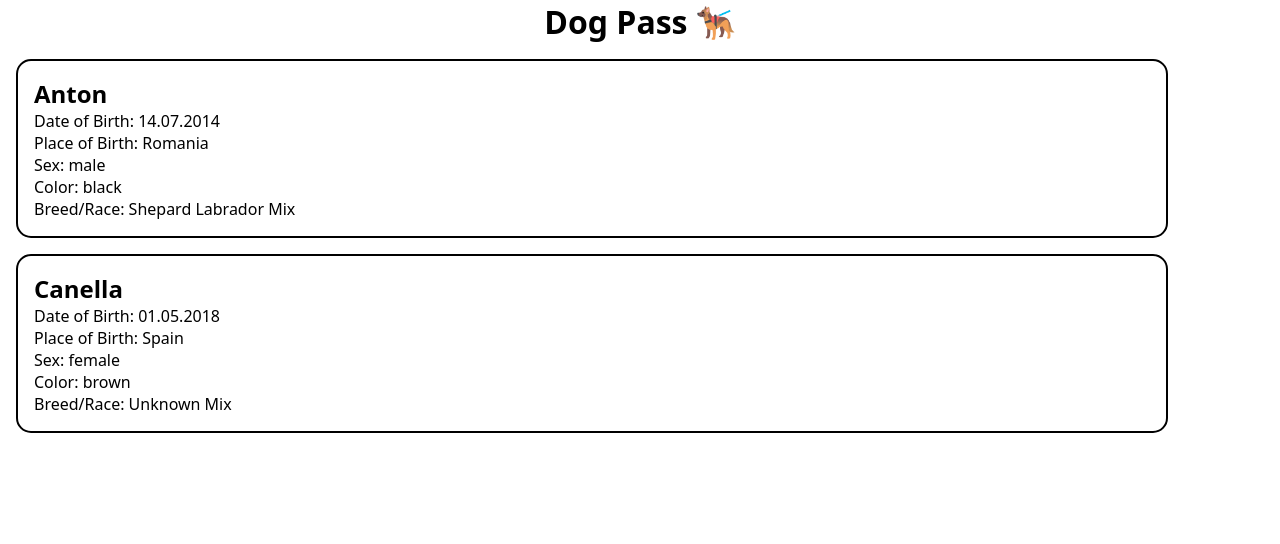
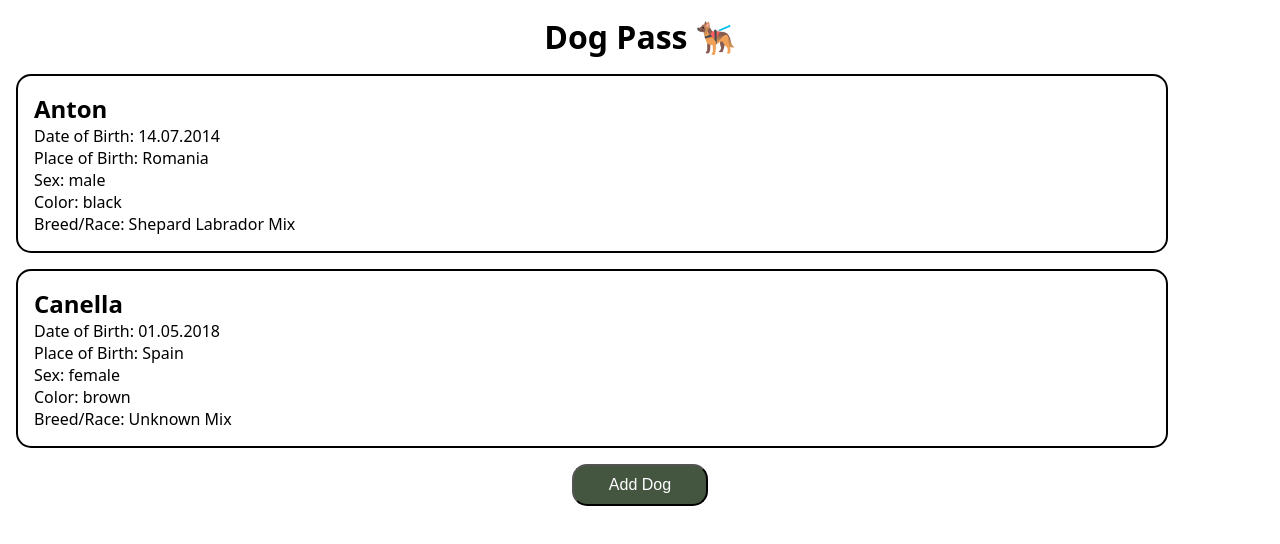
Before and after one commit to RonnySteady/dogpass, a Next.js app: page / in a window 1280 px wide. Shown: the top 544 px of the page. Built offline with nearby package versions, Linux system fonts and the light colour scheme.

Commit message:
added AddDog button with styling

```diff
--- /dev/null
+++ b/components/AddButton/index.js
@@ -0,0 +1,17 @@
+import styled from "styled-components";
+
+const StyledButton = styled.button`
+  display: flex;
+  margin: auto;
+  background-color: #445540;
+  color: white;
+  padding: 10px 35px;
+  text-align: center;
+  text-decoration: none;
+  font-size: 16px;
+  border-radius: 15px;
+`;
+
+export default function AddButton() {
+  return <StyledButton type="button">Add Dog</StyledButton>;
+}
--- a/components/Heading/index.js
+++ b/components/Heading/index.js
@@ -2,5 +2,6 @@ import styled from "styled-components";
 
 const Heading = styled.h1`
   text-align: center;
+  margin-top: 15px;
 `;
 export default Heading;
--- a/pages/index.js
+++ b/pages/index.js
@@ -1,11 +1,13 @@
 import Heading from "../components/Heading";
 import DogList from "../components/DogList";
+import AddButton from "../components/AddButton";
 
 export default function Home({ dogs }) {
   return (
     <main>
       <Heading>Dog Pass 🐕‍🦺</Heading>
       <DogList dogs={dogs} />
+      <AddButton />
     </main>
   );
 }
```
